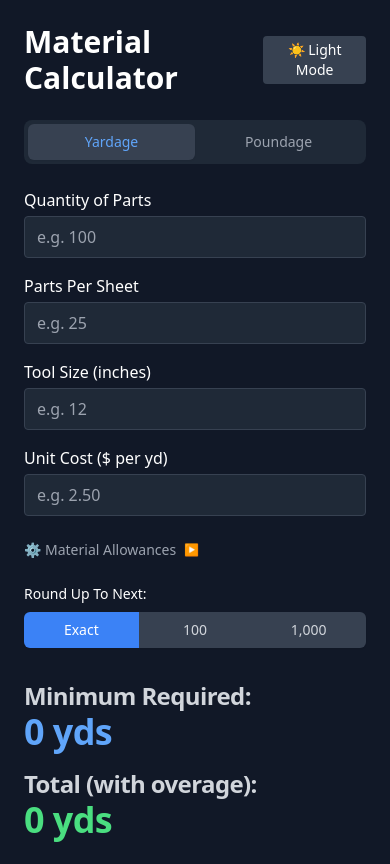
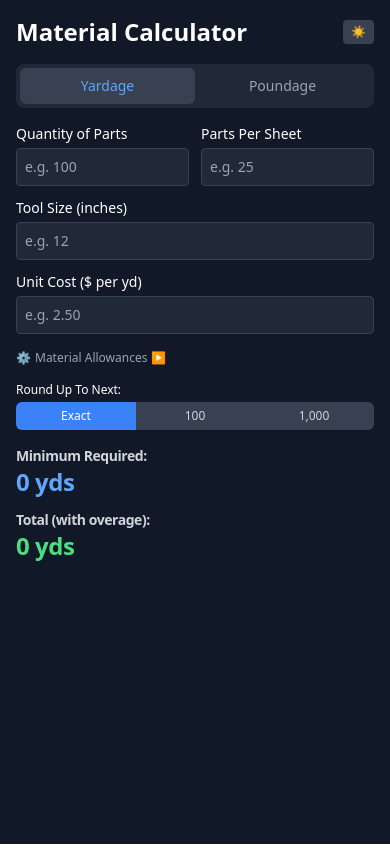
Before and after one commit to benhoman/bw-material-calculator, a React (Create React App) app: page / in a window 390 px wide. Built offline with nearby package versions, Linux system fonts and the light colour scheme.

Commit message:
optimize layout for mobile

```diff
--- a/src/App.js
+++ b/src/App.js
@@ -111,22 +111,23 @@ function App() {
   return (
     <div className={darkMode ? 'dark' : ''}>
       <div className="min-h-screen bg-gray-100 dark:bg-gray-900 text-gray-900 dark:text-white transition-colors">
-        <div className="max-w-xl mx-auto p-6">
-          <div className="flex justify-between items-center mb-6">
-            <h1 className="text-3xl font-bold">Material Calculator</h1>
+        <div className="max-w-md mx-auto p-4">
+          {/* Compact Header */}
+          <div className="flex justify-between items-center mb-4">
+            <h1 className="text-2xl font-bold">Material Calculator</h1>
             <button
               onClick={() => setDarkMode(!darkMode)}
-              className="px-3 py-1 rounded bg-gray-300 dark:bg-gray-700 text-sm"
+              className="px-2 py-1 rounded bg-gray-300 dark:bg-gray-700 text-xs"
             >
-              {darkMode ? '☀️ Light Mode' : '🌙 Dark Mode'}
+              {darkMode ? '☀️' : '🌙'}
             </button>
           </div>
 
-          {/* Tab Navigation */}
-          <div className="flex mb-6 bg-gray-200 dark:bg-gray-800 rounded-lg p-1">
+          {/* Tab Navigation - More Compact */}
+          <div className="flex mb-4 bg-gray-200 dark:bg-gray-800 rounded-lg p-1">
             <button
               onClick={() => setActiveTab('yardage')}
-              className={`flex-1 py-2 px-4 rounded-md text-sm font-medium transition-colors ${
+              className={`flex-1 py-2 px-3 rounded-md text-sm font-medium transition-colors ${
                 activeTab === 'yardage'
                   ? 'bg-white dark:bg-gray-700 text-blue-600 dark:text-blue-400 shadow-sm'
                   : 'text-gray-600 dark:text-gray-400 hover:text-gray-900 dark:hover:text-white'
@@ -136,7 +137,7 @@ function App() {
             </button>
             <button
               onClick={() => setActiveTab('material')}
-              className={`flex-1 py-2 px-4 rounded-md text-sm font-medium transition-colors ${
+              className={`flex-1 py-2 px-3 rounded-md text-sm font-medium transition-colors ${
                 activeTab === 'material'
                   ? 'bg-white dark:bg-gray-700 text-blue-600 dark:text-blue-400 shadow-sm'
                   : 'text-gray-600 dark:text-gray-400 hover:text-gray-900 dark:hover:text-white'
@@ -146,28 +147,32 @@ function App() {
             </button>
           </div>
 
-          <form className="space-y-4">
-            <Input label="Quantity of Parts" value={qp} onChange={setQp} placeholder="e.g. 100" />
-            <Input label="Parts Per Sheet" value={pps} onChange={setPps} placeholder="e.g. 25" />
+          <form className="space-y-3">
+            {/* Main inputs in a more compact grid */}
+            <div className="grid grid-cols-2 gap-3">
+              <CompactInput label="Quantity of Parts" value={qp} onChange={setQp} placeholder="e.g. 100" />
+              <CompactInput label="Parts Per Sheet" value={pps} onChange={setPps} placeholder="e.g. 25" />
+            </div>
 
-            {/* Conditional Tool inputs based on active tab */}
+            {/* Tool inputs */}
             {activeTab === 'yardage' ? (
-              <Input label="Tool Size (inches)" value={ts} onChange={setTs} placeholder="e.g. 12" />
+              <CompactInput label="Tool Size (inches)" value={ts} onChange={setTs} placeholder="e.g. 12" />
             ) : (
-              <>
-                <Input label="Tool Width (inches)" value={tw} onChange={setTw} placeholder="default: 30" />
-                <Input label="Tool Index (inches)" value={ti} onChange={setTi} placeholder="e.g. 8" />
-              </>
+              <div className="grid grid-cols-2 gap-3">
+                <CompactInput label="Tool Width (inches)" value={tw} onChange={setTw} placeholder="default: 30" />
+                <CompactInput label="Tool Index (inches)" value={ti} onChange={setTi} placeholder="e.g. 8" />
+              </div>
             )}
 
-            {/* Material Factor - only show for material tab - moved above advanced settings */}
+            {/* Material Factor and Unit Cost in grid for Poundage */}
             {activeTab === 'material' && (
+              <div className="grid grid-cols-1 gap-3">
                 <div>
-                <label className="block mb-1 font-medium">Material Factor</label>
+                  <label className="block mb-1 text-sm font-medium">Material Factor</label>
                   <select
                     value={isCustomFactor ? 'custom' : materialFactor}
                     onChange={e => handleMaterialFactorChange(e.target.value)}
-                  className="w-full px-3 py-2 border border-gray-300 dark:border-gray-700 rounded bg-white dark:bg-gray-800 text-gray-900 dark:text-white focus:outline-none focus:ring-2 focus:ring-blue-400 dark:focus:ring-blue-600"
+                    className="w-full px-2 py-2 text-sm border border-gray-300 dark:border-gray-700 rounded bg-white dark:bg-gray-800 text-gray-900 dark:text-white focus:outline-none focus:ring-2 focus:ring-blue-400 dark:focus:ring-blue-600"
                   >
                     {materialFactors.map((factor) => (
                       <option key={factor.name} value={factor.value}>
@@ -182,30 +187,31 @@ function App() {
                       value={materialFactor}
                       onChange={e => setMaterialFactor(e.target.value)}
                       placeholder="Enter custom factor"
-                    className="w-full mt-2 px-3 py-2 border border-gray-300 dark:border-gray-700 rounded bg-white dark:bg-gray-800 text-gray-900 dark:text-white focus:outline-none focus:ring-2 focus:ring-blue-400 dark:focus:ring-blue-600"
+                      className="w-full mt-1 px-2 py-2 text-sm border border-gray-300 dark:border-gray-700 rounded bg-white dark:bg-gray-800 text-gray-900 dark:text-white focus:outline-none focus:ring-2 focus:ring-blue-400 dark:focus:ring-blue-600"
                     />
                   )}
                 </div>
+              </div>
             )}
 
-            {/* Unit Cost - show for both tabs */}
-            <Input
+            {/* Unit Cost */}
+            <CompactInput
               label={`Unit Cost ($ per ${activeTab === 'yardage' ? 'yd' : 'lb'})`}
               value={unitCost}
               onChange={setUnitCost}
               placeholder="e.g. 2.50"
             />
 
-            {/* Material Allowances Toggle */}
-            <div className="pt-2">
+            {/* Material Allowances Toggle - More Compact */}
+            <div className="pt-1">
               <button
                 type="button"
                 onClick={() => setShowAdvanced(!showAdvanced)}
-                className="flex items-center text-sm text-gray-600 dark:text-gray-400 hover:text-gray-900 dark:hover:text-white transition-colors"
+                className="flex items-center text-xs text-gray-600 dark:text-gray-400 hover:text-gray-900 dark:hover:text-white transition-colors"
               >
                 <span className="mr-1">⚙️</span>
                 Material Allowances
-                <span className="ml-2 text-xs">
+                <span className="ml-1 text-xs">
                   {showAdvanced ? '▼' : '▶'}
                 </span>
               </button>
@@ -213,22 +219,24 @@ function App() {
 
             {/* Material Allowances - Collapsible */}
             {showAdvanced && (
-              <div className="bg-gray-50 dark:bg-gray-800 rounded-lg p-4 space-y-4">
-                <Input label="Fudge Factor (inches)" value={ff} onChange={setFf} placeholder={activeTab === 'yardage' ? 'default: 0.5' : 'default: 1.0'} />
-                <Input label="Overage Percentage (%)" value={op} onChange={setOp} placeholder="default: 10" />
+              <div className="bg-gray-50 dark:bg-gray-800 rounded-lg p-3 space-y-3">
+                <div className="grid grid-cols-2 gap-3">
+                  <CompactInput label="Fudge Factor (inches)" value={ff} onChange={setFf} placeholder={activeTab === 'yardage' ? 'default: 0.5' : 'default: 1.0'} />
+                  <CompactInput label="Overage Percentage (%)" value={op} onChange={setOp} placeholder="default: 10" />
+                </div>
               </div>
             )}
           </form>
 
-          {/* Rounding Selector - Always Visible */}
-          <div className="mt-6 mb-4">
-            <label className="block mb-2 text-sm font-medium">Round Up To Next:</label>
+          {/* Rounding Selector - More Compact */}
+          <div className="mt-4 mb-3">
+            <label className="block mb-1 text-xs font-medium">Round Up To Next:</label>
             <div className="flex rounded-md shadow-sm">
               {[1, 100, 1000].map((increment, index) => (
                 <button
                   key={increment}
                   onClick={() => setRoundingIncrement(increment)}
-                  className={`px-4 py-2 text-sm font-medium transition-colors flex-1 ${
+                  className={`px-3 py-1.5 text-xs font-medium transition-colors flex-1 ${
                     index === 0 ? 'rounded-l-md' : ''
                   } ${
                     index === 2 ? 'rounded-r-md' : ''
@@ -246,49 +254,49 @@ function App() {
             </div>
           </div>
 
-          {/* Results */}
-          <div className="mt-8 space-y-4 text-2xl font-semibold tracking-tight">
+          {/* Results - More Compact */}
+          <div className="mt-4 space-y-3 text-lg font-semibold tracking-tight">
             {activeTab === 'yardage' ? (
               <>
-                <p>
-                  <span className="block text-gray-700 dark:text-gray-300">Minimum Required:</span>
+                <div>
+                  <span className="block text-gray-700 dark:text-gray-300 text-sm">Minimum Required:</span>
                   <div className="flex items-center justify-between">
-                    <span className="text-4xl text-blue-600 dark:text-blue-400">{Math.round(roundedMinYards)} yds</span>
+                    <span className="text-2xl text-blue-600 dark:text-blue-400">{Math.round(roundedMinYards)} yds</span>
                     {unitCost && parseFloatOrZero(unitCost) > 0 && (
-                      <span className="text-2xl text-blue-600 dark:text-blue-400">${(roundedMinYards * parseFloatOrZero(unitCost)).toFixed(2)}</span>
+                      <span className="text-lg text-blue-600 dark:text-blue-400">${(roundedMinYards * parseFloatOrZero(unitCost)).toFixed(2)}</span>
                     )}
                   </div>
-                </p>
-                <p>
-                  <span className="block text-gray-700 dark:text-gray-300">Total (with overage):</span>
+                </div>
+                <div>
+                  <span className="block text-gray-700 dark:text-gray-300 text-sm">Total (with overage):</span>
                   <div className="flex items-center justify-between">
-                    <span className="text-4xl text-green-600 dark:text-green-400">{Math.round(roundedTotalYards)} yds</span>
+                    <span className="text-2xl text-green-600 dark:text-green-400">{Math.round(roundedTotalYards)} yds</span>
                     {unitCost && parseFloatOrZero(unitCost) > 0 && (
-                      <span className="text-2xl text-green-600 dark:text-green-400">${(roundedTotalYards * parseFloatOrZero(unitCost)).toFixed(2)}</span>
+                      <span className="text-lg text-green-600 dark:text-green-400">${(roundedTotalYards * parseFloatOrZero(unitCost)).toFixed(2)}</span>
                     )}
                   </div>
-                </p>
+                </div>
               </>
             ) : (
               <>
-                <p>
-                  <span className="block text-gray-700 dark:text-gray-300">Minimum Required:</span>
+                <div>
+                  <span className="block text-gray-700 dark:text-gray-300 text-sm">Minimum Required:</span>
                   <div className="flex items-center justify-between">
-                    <span className="text-4xl text-blue-600 dark:text-blue-400">{Math.round(roundedMinPounds)} lbs</span>
+                    <span className="text-2xl text-blue-600 dark:text-blue-400">{Math.round(roundedMinPounds)} lbs</span>
                     {unitCost && parseFloatOrZero(unitCost) > 0 && (
-                      <span className="text-2xl text-blue-600 dark:text-blue-400">${(roundedMinPounds * parseFloatOrZero(unitCost)).toFixed(2)}</span>
+                      <span className="text-lg text-blue-600 dark:text-blue-400">${(roundedMinPounds * parseFloatOrZero(unitCost)).toFixed(2)}</span>
                     )}
                   </div>
-                </p>
-                <p>
-                  <span className="block text-gray-700 dark:text-gray-300">Total (with overage):</span>
+                </div>
+                <div>
+                  <span className="block text-gray-700 dark:text-gray-300 text-sm">Total (with overage):</span>
                   <div className="flex items-center justify-between">
-                    <span className="text-4xl text-green-600 dark:text-green-400">{Math.round(roundedTotalPounds)} lbs</span>
+                    <span className="text-2xl text-green-600 dark:text-green-400">{Math.round(roundedTotalPounds)} lbs</span>
                     {unitCost && parseFloatOrZero(unitCost) > 0 && (
-                      <span className="text-2xl text-green-600 dark:text-green-400">${(roundedTotalPounds * parseFloatOrZero(unitCost)).toFixed(2)}</span>
+                      <span className="text-lg text-green-600 dark:text-green-400">${(roundedTotalPounds * parseFloatOrZero(unitCost)).toFixed(2)}</span>
                     )}
                   </div>
-                </p>
+                </div>
               </>
             )}
           </div>
@@ -299,16 +307,16 @@ function App() {
   );
 }
 
-function Input({ label, value, onChange, placeholder }) {
+function CompactInput({ label, value, onChange, placeholder }) {
   return (
     <div>
-      <label className="block mb-1 font-medium">{label}</label>
+      <label className="block mb-1 text-sm font-medium">{label}</label>
       <input
         type="number"
         value={value}
         onChange={e => onChange(e.target.value)}
         placeholder={placeholder}
-        className="w-full px-3 py-2 border border-gray-300 dark:border-gray-700 rounded bg-white dark:bg-gray-800 text-gray-900 dark:text-white focus:outline-none focus:ring-2 focus:ring-blue-400 dark:focus:ring-blue-600"
+        className="w-full px-2 py-2 text-sm border border-gray-300 dark:border-gray-700 rounded bg-white dark:bg-gray-800 text-gray-900 dark:text-white focus:outline-none focus:ring-2 focus:ring-blue-400 dark:focus:ring-blue-600"
       />
     </div>
   );
```
Lines whose indentation alone changed are shown as unchanged.
